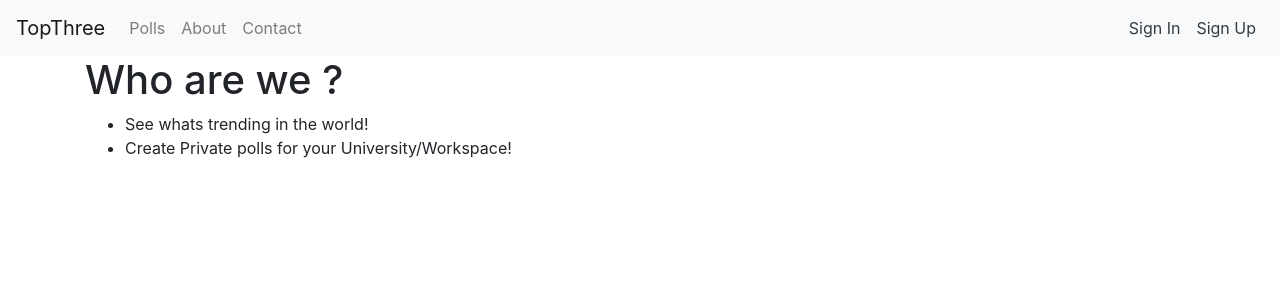
After one commit to ayushagarwal28/top-three, a Django app: page /about/ in a window 1280 px wide. The commit adds this page. Shown: the top 300 px of the page. Run offline with Django 3.2, Linux system fonts and the light colour scheme; some libraries are stand-ins or nearby versions.

Commit message:
Updated home page, modified DB

```diff
--- a/topthree/polls/admin.py
+++ b/topthree/polls/admin.py
@@ -1,6 +1,7 @@
 from django.contrib import admin
-from .models import Poll
+from .models import Poll, Choice
 
 # Register your models here.
 
 admin.site.register(Poll)
+admin.site.register(Choice)
--- a/topthree/polls/urls.py
+++ b/topthree/polls/urls.py
@@ -1,5 +1,8 @@
 from django.urls import path
 from . import views
+
+app_name = 'polls'
+
 urlpatterns = [
-    path('list/', views.polls_list),
+    path('list/', views.polls_list, name = 'list'),
 ]
--- a/topthree/polls/views.py
+++ b/topthree/polls/views.py
@@ -1,6 +1,9 @@
 from django.shortcuts import render
+from .models import Poll
 
 # Create your views here.
 
 def polls_list(request):
-    return render(request, 'polls/polls_list.html')
+    polls = Poll.objects.all();
+    context = {'polls' : polls}
+    return render(request, 'polls/polls_list.html', context)
--- a/topthree/static/css/styles.css
+++ /dev/null
@@ -1,3 +0,0 @@
-h1 {
-  color: green;
-}
--- /dev/null
+++ b/topthree/templates/about.html
@@ -0,0 +1,10 @@
+{% extends 'base.html' %}
+{% block content %}
+  <div class="container">
+    <h1>Who are we ?</h1>
+    <ul>
+      <li>See whats trending in the world!</li>
+      <li>Create Private polls for your University/Workspace!</li>
+    </ul>
+  </div>
+{% endblock %}
--- a/topthree/templates/base.html
+++ b/topthree/templates/base.html
@@ -6,19 +6,23 @@
     <title>HomePage</title>
 
     <link rel="stylesheet" href="https://stackpath.bootstrapcdn.com/bootstrap/4.3.1/css/bootstrap.min.css" integrity="sha384-ggOyR0iXCbMQv3Xipma34MD+dH/1fQ784/j6cY/iJTQUOhcWr7x9JvoRxT2MZw1T" crossorigin="anonymous">
-    <link rel="stylesheet" type = 'text/css' href="{% static 'css/styles.css' %}">
+    {% block custom_css %} {% endblock %}
   </head>
   <body>
     <nav class="navbar navbar-expand-lg navbar-light bg-light">
-      <a class="navbar-brand" href="#">TopThree</a>
+      <a class="navbar-brand" href="{% url 'home' %}">TopThree</a>
       <button class="navbar-toggler" type="button" data-toggle="collapse" data-target="#navbarNavAltMarkup" aria-controls="navbarNavAltMarkup" aria-expanded="false" aria-label="Toggle navigation">
         <span class="navbar-toggler-icon"></span>
       </button>
       <div class="collapse navbar-collapse" id="navbarNavAltMarkup">
         <div class="navbar-nav">
-          <a class="nav-item nav-link" href="#">Polls</a>
+          <a class="nav-item nav-link" href="{% url 'polls:list' %}">Polls</a>
+          <a class="nav-item nav-link" href="{% url 'about' %}">About</a>
+          <a class="nav-item nav-link" href="{% url 'contact' %}">Contact</a>
         </div>
       </div>
+      <a class="p-2 text-dark" href="#">Sign In</a>
+      <a class="p-2 text-dark" href="#">Sign Up</a>
     </nav>
     {% block content %}
 
--- a/topthree/templates/home.html
+++ b/topthree/templates/home.html
@@ -1,4 +1,8 @@
 {% extends 'base.html' %}
+  {% load static %}
+  {% block custom_css %}
+    <link rel="stylesheet" type = 'text/css' href="{% static 'css/home_styles.css' %}">
+  {% endblock %}
   {% block content %}
 
   <div class="container">
@@ -8,7 +12,7 @@
           <h1>Vote For Your Favourite!</h1>
           <h3>Your Voice Matters!</h3>
           <hr>
-          <button type="button" class="btn btn-success btn-lg">Get Started!</button>
+          <button type="button" class="btn btn-info btn-lg">Get Started!</button>
         </div>
       </div>
     </div>
--- a/topthree/topthree/urls.py
+++ b/topthree/topthree/urls.py
@@ -4,7 +4,8 @@ from . import views
 
 urlpatterns = [
     path('admin/', admin.site.urls),
-    path('time/', views.curr_date_time),
-    path('home/', views.home),
-    path('polls/', include('polls.urls')),
+    path('', views.home, name = 'home'),
+    path('about/', views.about, name = 'about'),
+    path('contact/', views.contact, name = 'contact'),
+    path('polls/', include('polls.urls', namespace='polls')),
 ]
--- a/topthree/topthree/views.py
+++ b/topthree/topthree/views.py
@@ -2,10 +2,11 @@ from django.http import HttpResponse
 from django.shortcuts import render
 import datetime
 
-def curr_date_time(request):
-    now = datetime.datetime.now()
-    html = "<html><body><h1>It is now %s.</h1></body></html" % now
-    return HttpResponse(html)
-
 def home(request):
     return render(request, 'home.html')
+
+def about(request):
+    return render(request, 'about.html')
+
+def contact(request):
+    return render(request, 'contact.html')
```
Also changed, not shown: topthree/polls/models.py (+8 -0 lines), topthree/polls/templates/polls/polls_list.html (+14 -0 lines), topthree/static/css/home_styles.css (added, +15 -0 lines), topthree/templates/contact.html (added, +10 -0 lines), topthree/db.sqlite3, topthree/polls/migrations/0004_choice.py (added), topthree/static/img/bg.png (deleted), topthree/static/img/bg1.jpg (added).
